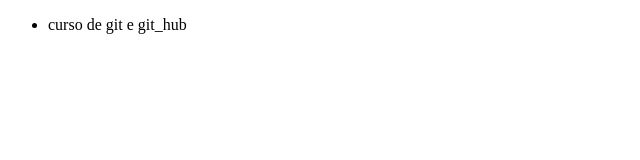
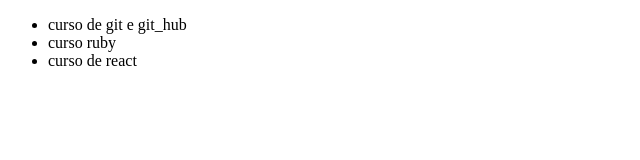
Before and after one commit to Buck1910/git_alura_curso, a plain HTML site: page index.html in a window 1280 px wide. Shown: the whole page, without its empty margins (0-640 px from the left). Drawn offline with Linux system fonts and the light colour scheme.

Commit message:
Adicionado 2 novos cursos

```diff
--- a/index.html
+++ b/index.html
@@ -8,6 +8,8 @@
 <body>
   <ul>
     <li> curso de git e git_hub</li>
+    <li> curso ruby</li>
+    <li> curso de react</li>
   </ul>
 </body>
 </html>
```
